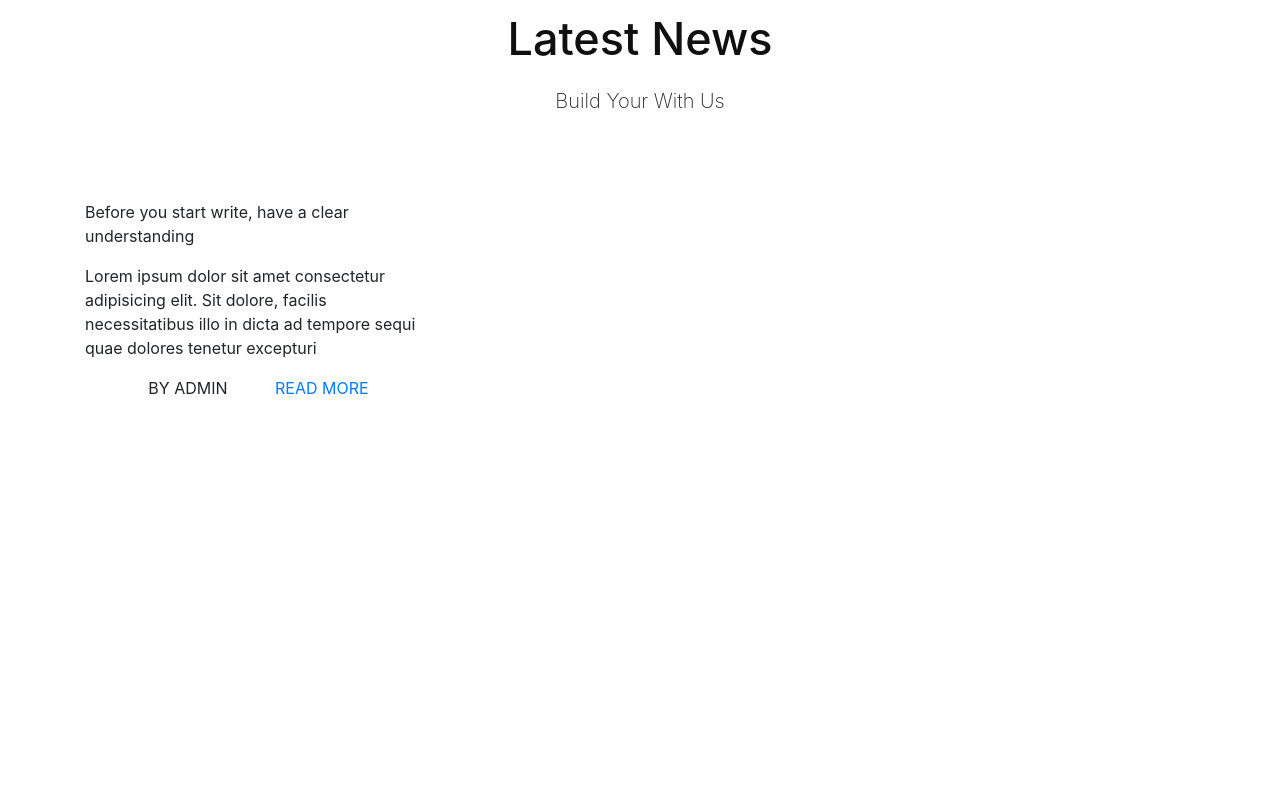
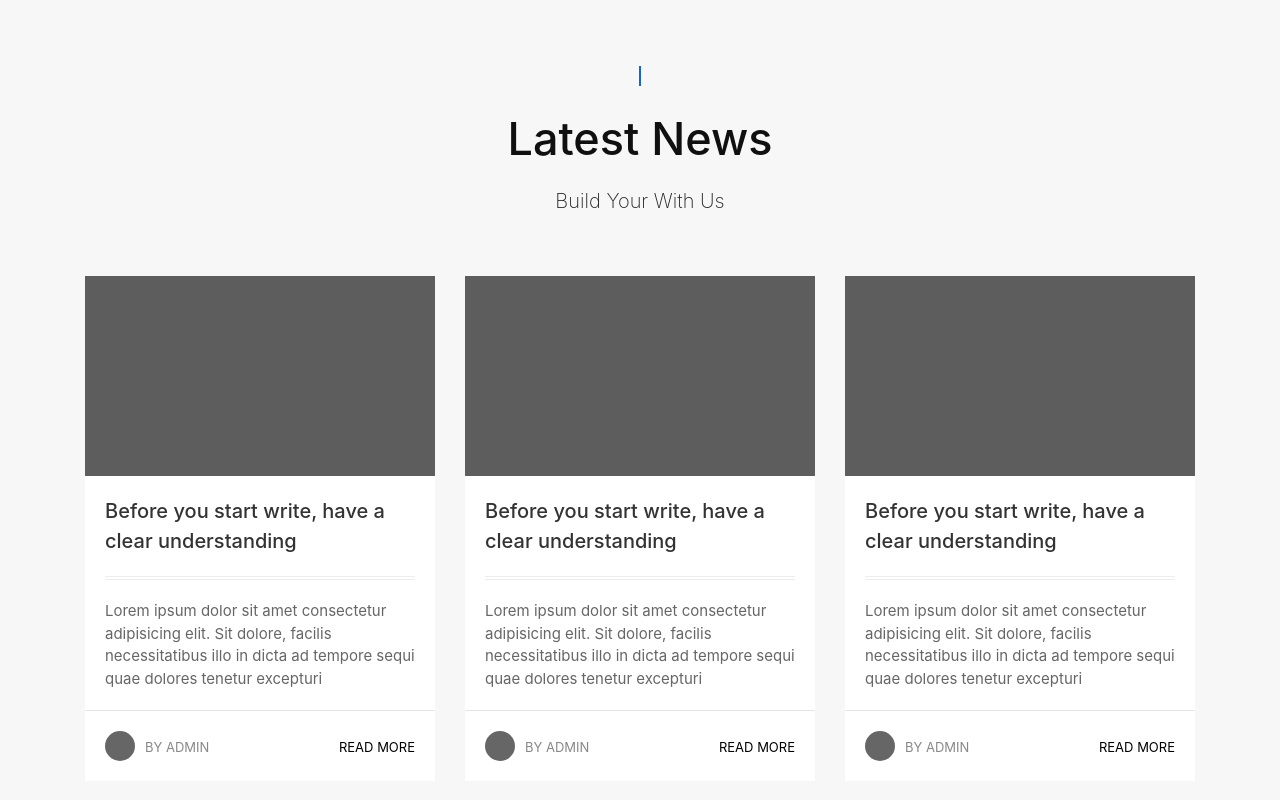
Before and after one commit to josedlca/codingbrothersapp, a React (Create React App) app: page / in a window 1280 px wide. Shown: the part 6018-6818 px from the top of the page. Before the commit the page ends 6684 px from the top, so only its background shows below. Built offline with nearby package versions, Linux system fonts and the light colour scheme.

Commit message:
news end

```diff
--- a/src/pages/home/news/News.jsx
+++ b/src/pages/home/news/News.jsx
@@ -11,6 +11,8 @@ class News extends Component {
                     <Headerspage title={'Latest News'} description={'Build Your With Us'} />
                     <div className="row">
                         <Newscard />
+                        <Newscard />
+                        <Newscard />
                     </div>
                 </div>
             </section>
--- a/src/pages/home/news/Newscard.jsx
+++ b/src/pages/home/news/Newscard.jsx
@@ -7,7 +7,7 @@ class Newscard extends Component {
             <div className="col-md-4">
                 <div className="newscard">
                     <div className="newscard__img">
-                        <img src="" alt=""/>
+
                     </div>
                     <div className="newscard__description">
                         <div className="row">
@@ -21,26 +21,21 @@ class Newscard extends Component {
                                     <p>Lorem ipsum dolor sit amet consectetur adipisicing elit. Sit dolore, facilis necessitatibus illo in dicta ad tempore sequi quae dolores tenetur excepturi</p>
                                 </div>
                             </div>
+                            <hr/>
                             <div className="col-md-12">
                                 <div className="newscard__description--footer">
-                                    <div className="row">
-                                        <div className="col-md-6">
+                                    <div className="row align-items-center">
+                                        <div className="col-md-6 align-self-center">
                                             <div className="newscard__description--footer_user">
-                                                <div className="row">
-                                                    <div className="col-md-4">
-                                                        <div className="newscard__description--footer_user-img">
+                                                <div className="newscard__description--footer_user-img">
 
-                                                        </div>
-                                                    </div>
-                                                    <div className="col-md-8">
-                                                        <div className="newscard__description--footer_user-name">
-                                                            <p>BY ADMIN</p>
-                                                        </div>
-                                                    </div>
+                                                </div>
+                                                <div className="newscard__description--footer_user-name">
+                                                    <p>BY ADMIN</p>
                                                 </div>
                                             </div>
                                         </div>
-                                        <div className="col-md-6">
+                                        <div className="col-md-6 text-right">
                                             <div className="newscard__description--footer_readmore">
                                                 <a href="#">READ MORE</a>
                                             </div>
--- a/src/pages/home/news/news.css
+++ b/src/pages/home/news/news.css
@@ -0,0 +1,4 @@
+.news{
+    background: #f7f7f7;
+    padding: 100px 0;
+}
--- a/src/pages/home/news/newscard.css
+++ b/src/pages/home/news/newscard.css
@@ -2,3 +2,82 @@
     width: 100%;
     height: 490px;
 }
+
+.newscard__img{
+    width: 100%;
+    height: 200px;
+    background: #5d5d5d;
+}
+.newscard__description{
+    background: #fff;
+}
+
+.newscard__description hr{
+    width: 100%;
+    color: #ededed;
+    margin: 0 15px 0 15px;
+}
+
+.newscard__description--title{
+    margin: 20px 20px 2px 20px;
+    border-bottom: 1px solid #ededed;
+    padding-bottom: 20px;
+}
+
+.newscard__description--title p{
+    font-size: 20px;
+    color: rgb(51, 51, 51);
+    font-weight: 500;
+    margin: 0;
+}
+
+.newscard__description--text{
+    margin: 0px 20px 20px 20px;
+    border-top: 1px solid #ededed;
+    padding-top: 20px;
+}
+
+.newscard__description--text p{
+    font-size: 15px;
+    color: rgb(102, 102, 102);
+    margin: 0;
+}
+
+.newscard__description--footer{
+    padding: 20px;
+}
+
+.newscard__description--footer_user{
+    display: flex;
+    align-items: center;
+}
+
+.newscard__description--footer_user-img{
+    width: 30px;
+    height: 30px;
+    border-radius: 50%;
+    background:  rgb(102, 102, 102);
+    display: inline-block;
+    margin-right: 10px;
+}
+
+.newscard__description--footer_user-name{
+    display: inline-block;
+}
+
+.newscard__description--footer_user-name p{
+    font-size: 13px;
+    color: rgb(136, 136, 136);
+    margin: 0;
+    display: inline-block;
+}
+
+.newscard__description--footer_readmore a{
+    font-size: 13px;
+    color: #000;
+    text-decoration: none;
+}
+
+.newscard__description--footer_readmore a:hover{
+    text-decoration: none;
+}
```
